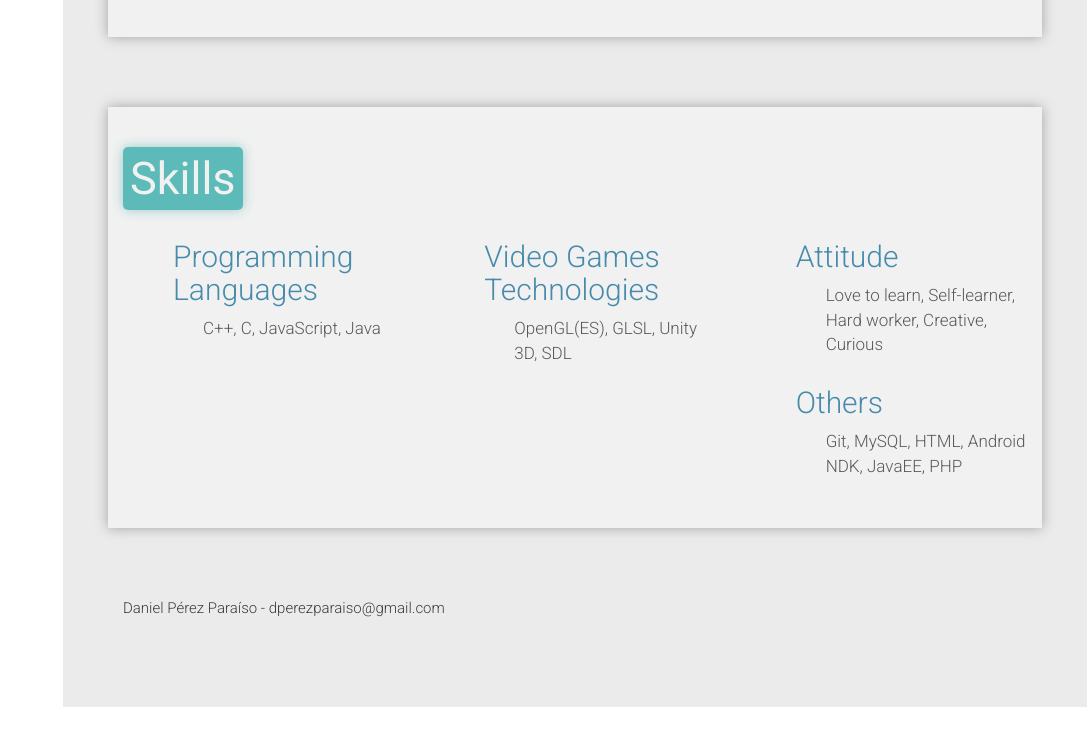
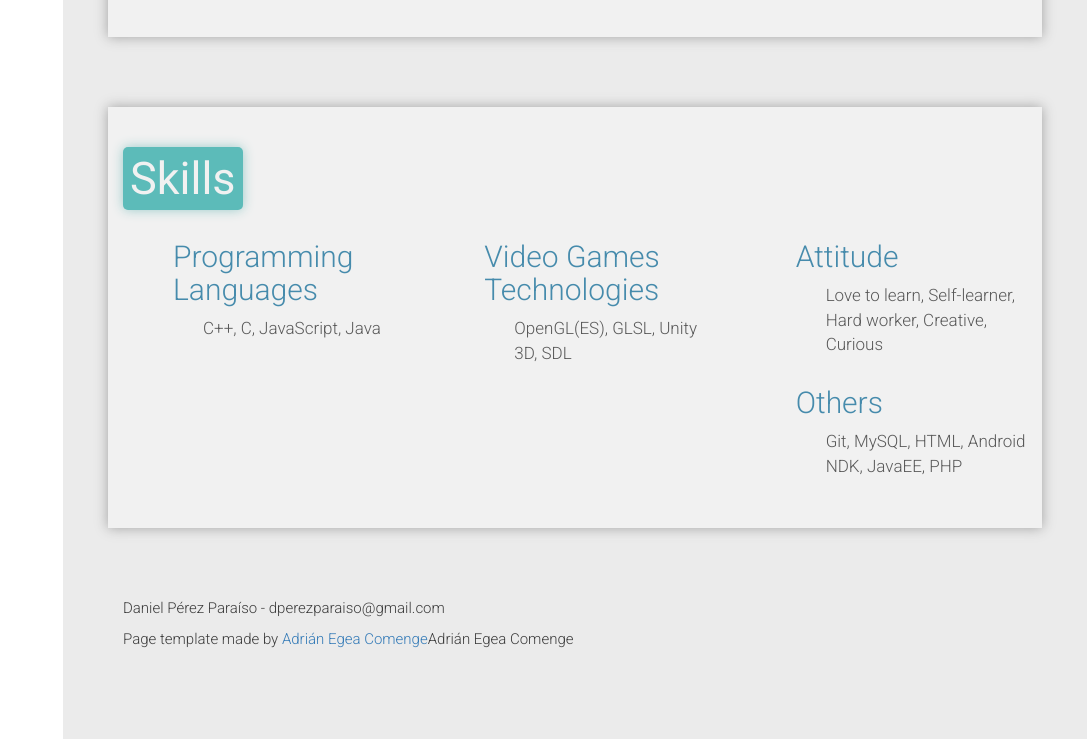
Before and after one commit to DperParadise/portfolio, a plain HTML site: page index.html in a window 1280 px wide. Shown: the part 1728-2467 px from the top of the page, without its empty margins (193-1280 px from the left). Before the commit the page ends 2435 px from the top, so only its background shows below. Drawn offline with Linux system fonts and the light colour scheme.

Commit message:
Added Adrian Egea Comenge reference

```diff
--- a/index.html
+++ b/index.html
@@ -274,6 +274,9 @@
               <p>
                 Daniel Pérez Paraíso - dperezparaiso@gmail.com
               </p>
+			  <p>
+			  Page template made by <a target="_blank" href="https://adrianecom.github.io/portfolio/">Adrián Egea Comenge</a>Adrián Egea Comenge
+			  </p>
 
           </div>
 
```
